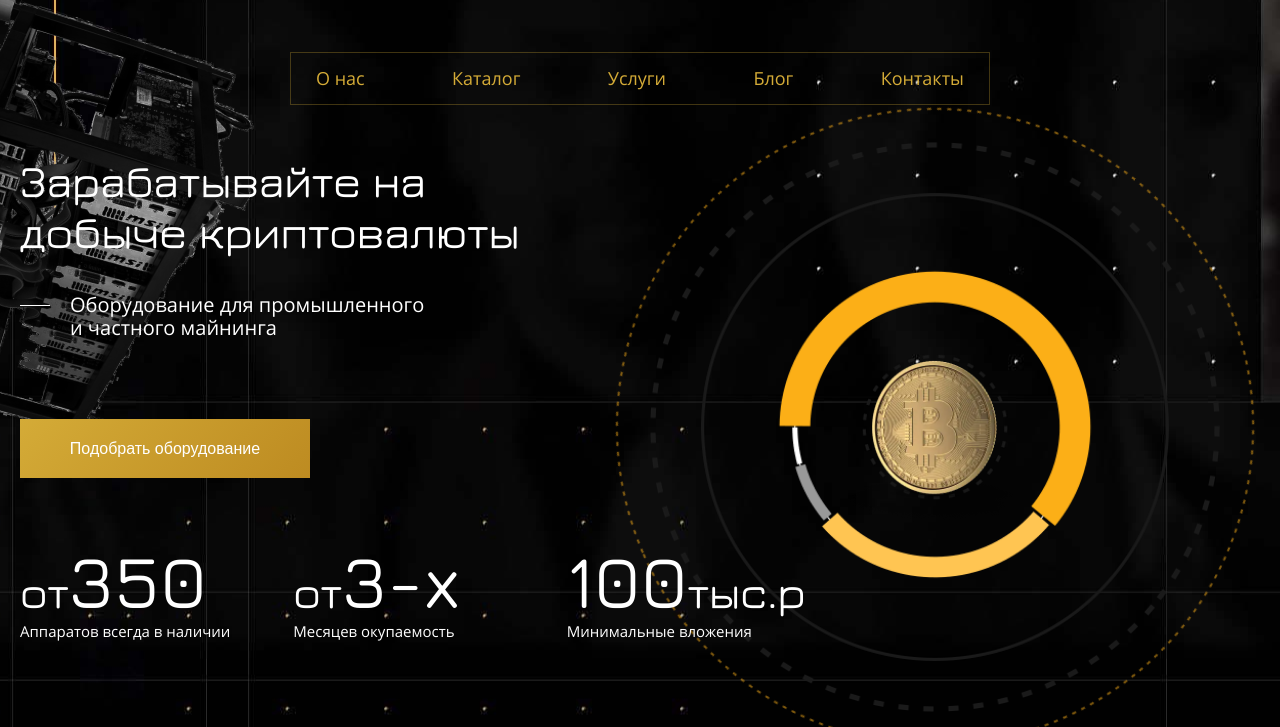
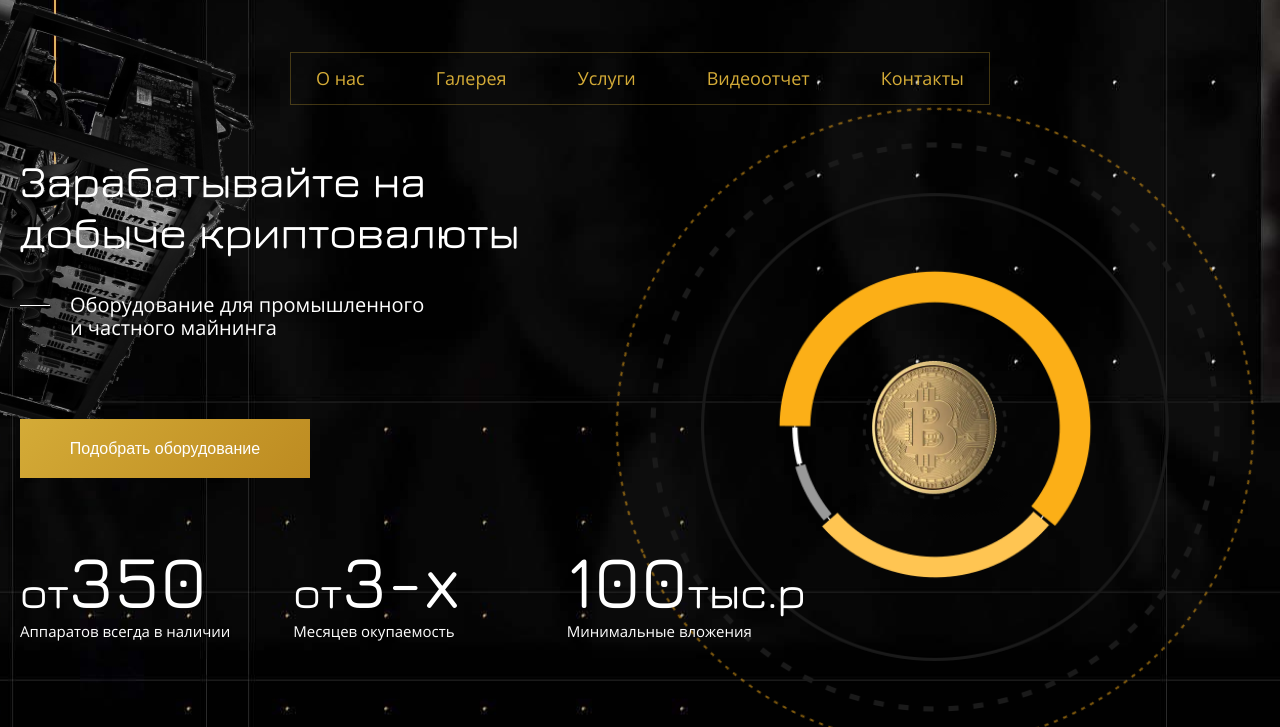
Before and after one commit to BRITVA-hp/mining, a website: page index.html in a window 1280 px wide. Shown: the part 73-800 px from the top of the page. Drawn offline with nearby package versions, Linux system fonts and the light colour scheme; files whose address does not match are found by name.

Commit message:
fix menu

```diff
--- a/index.html
+++ b/index.html
@@ -71,13 +71,13 @@
                             <a class="link--anchor" href="#we">О нас</a>
                         </li>
                         <li class="main__li">
-                            <a class="link--anchor" href="#catalog">Каталог</a>
+                            <a class="link--anchor" href="#catalog">Галерея</a>
                         </li>
                         <li class="main__li">
                             <a class="link--anchor" href="#equip">Услуги</a>
                         </li>
                         <li class="main__li">
-                            <a class="link--anchor" href="#blog">Блог</a>
+                            <a class="link--anchor" href="#blog">Видеоотчет</a>
                         </li>
                         <li class="main__li">
                             <a class="link--anchor" href="#footer">Контакты</a>
@@ -103,13 +103,13 @@
                             <a class="link--anchor" href="#we">О нас</a>
                         </li>
                         <li class="main__li-mob">
-                            <a class="link--anchor" href="#catalog">Каталог</a>
+                            <a class="link--anchor" href="#catalog">Галерея</a>
                         </li>
                         <li class="main__li-mob">
                             <a class="link--anchor" href="#equip">Услуги</a>
                         </li>
                         <li class="main__li-mob">
-                            <a class="link--anchor" href="#blog">Блог</a>
+                            <a class="link--anchor" href="#blog">Видеоотчет</a>
                         </li>
                         <li class="main__li-mob">
                             <a class="link--anchor" href="#footer">Контакты</a>
@@ -370,13 +370,13 @@
                             <a href="#">О нас</a>
                         </li>
                         <li class="main__li footer__li">
-                            <a href="#">Каталог</a>
+                            <a href="#">Галерея</a>
                         </li>
                         <li class="main__li footer__li">
                             <a href="#equip">Услуги</a>
                         </li>
                         <li class="main__li footer__li">
-                            <a href="#blog">Блог</a>
+                            <a href="#blog">Видеоотчет</a>
                         </li>
                         <li class="main__li footer__li">
                             <a href="#">Контакты</a>
```
